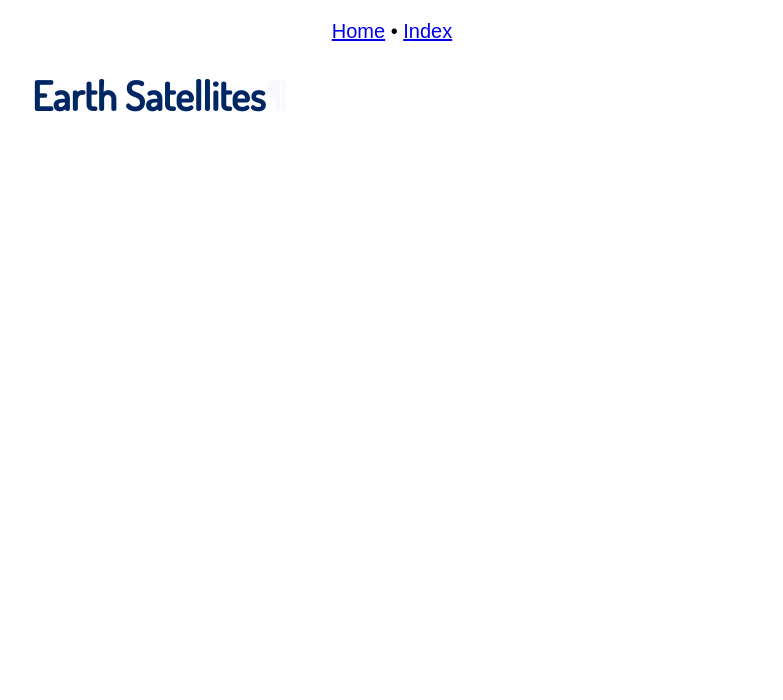
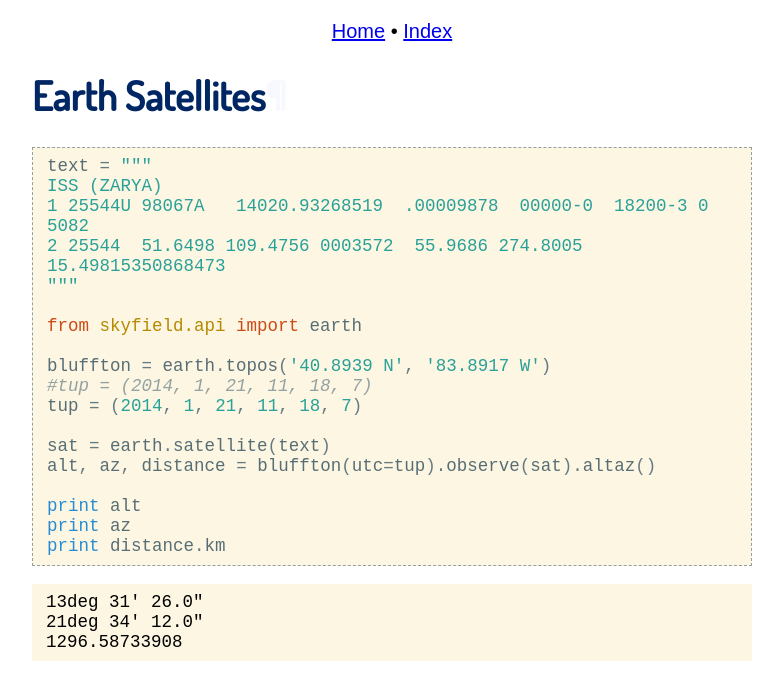
Before and after one commit to skyfielders/python-skyfield, a Sphinx documentation site: the page built from skyfield/documentation/earth-satellites.rst, in a window 1280 px wide. Shown: the top 700 px of the page, without its empty margins (248-1031 px from the left). Built offline with Sphinx 7.4.7, drawn with Linux system fonts in a browser that asks for light colours.

Commit message:
Swap to (latitude, longitude) for Topos objects
Per http://stackoverflow.com/a/13579921/85360

```diff
--- a/skyfield/documentation/earth-satellites.rst
+++ b/skyfield/documentation/earth-satellites.rst
@@ -2,3 +2,30 @@
 ==================
  Earth Satellites
 ==================
+
+.. testcode::
+
+    text = """
+    ISS (ZARYA)
+    1 25544U 98067A   14020.93268519  .00009878  00000-0  18200-3 0  5082
+    2 25544  51.6498 109.4756 0003572  55.9686 274.8005 15.49815350868473
+    """
+
+    from skyfield.api import earth
+
+    bluffton = earth.topos('40.8939 N', '83.8917 W')
+    #tup = (2014, 1, 21, 11, 18, 7)
+    tup = (2014, 1, 21, 11, 18, 7)
+
+    sat = earth.satellite(text)
+    alt, az, distance = bluffton(utc=tup).observe(sat).altaz()
+
+    print alt
+    print az
+    print distance.km
+
+.. testoutput::
+
+    13deg 31' 26.0"
+    21deg 34' 12.0"
+    1296.58733908
--- a/skyfield/documentation/index.rst
+++ b/skyfield/documentation/index.rst
@@ -31,7 +31,7 @@
 
 .. testcode::
 
-    boston = earth.topos('71.0636 W', '42.3583 N')
+    boston = earth.topos('42.3583 N', '71.0636 W')
     alt, az, d = boston(now()).observe(mars).apparent().altaz()
     print(alt)
     print(az)
--- a/skyfield/documentation/positions.rst
+++ b/skyfield/documentation/positions.rst
@@ -350,7 +350,7 @@
     # Altitude and azimuth in the sky of a
     # specific geographic location
 
-    boston = earth.topos('71.0603 W', '42.3583 N')
+    boston = earth.topos('42.3583 N', '71.0603 W')
     astro = boston(utc=(1980, 1, 1)).observe(jupiter)
     alt, az, distance = astro.apparent().altaz()
     print alt.dstr()
```
Also changed, not shown: 4 other files.
